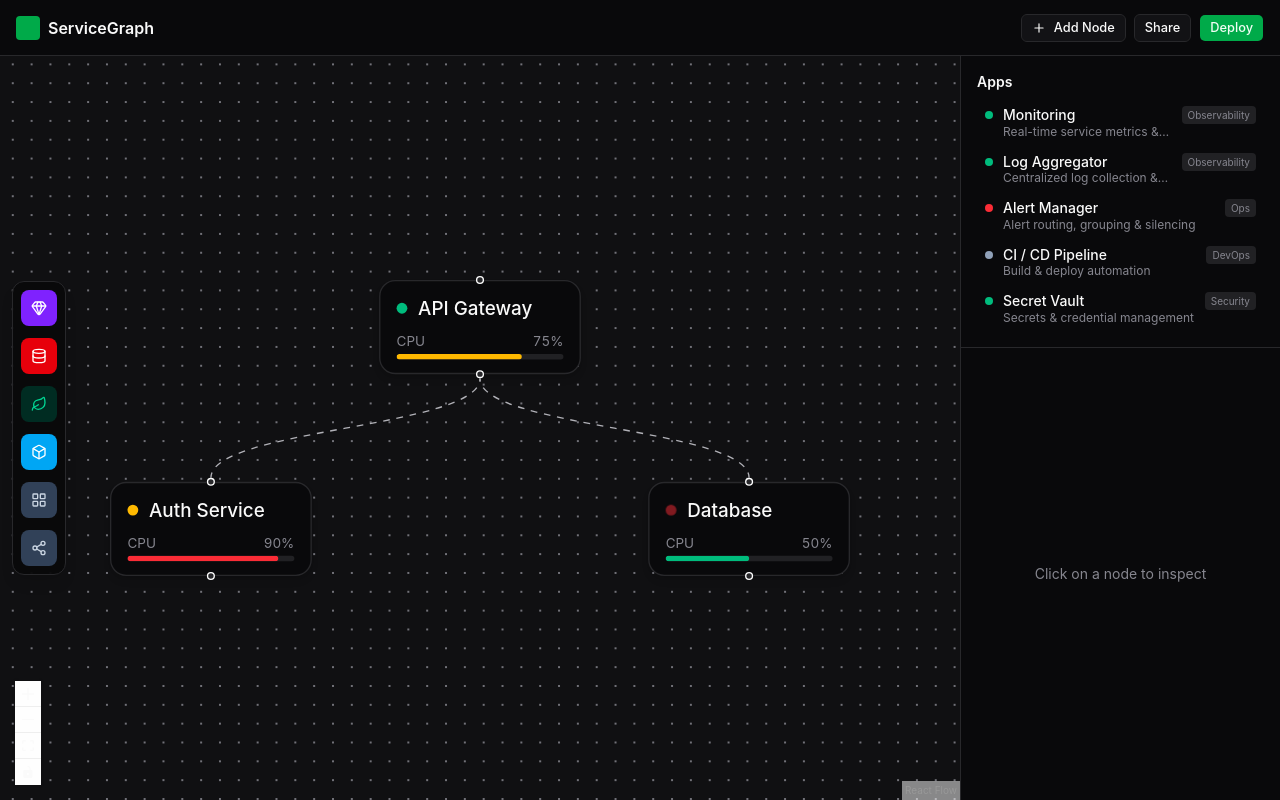
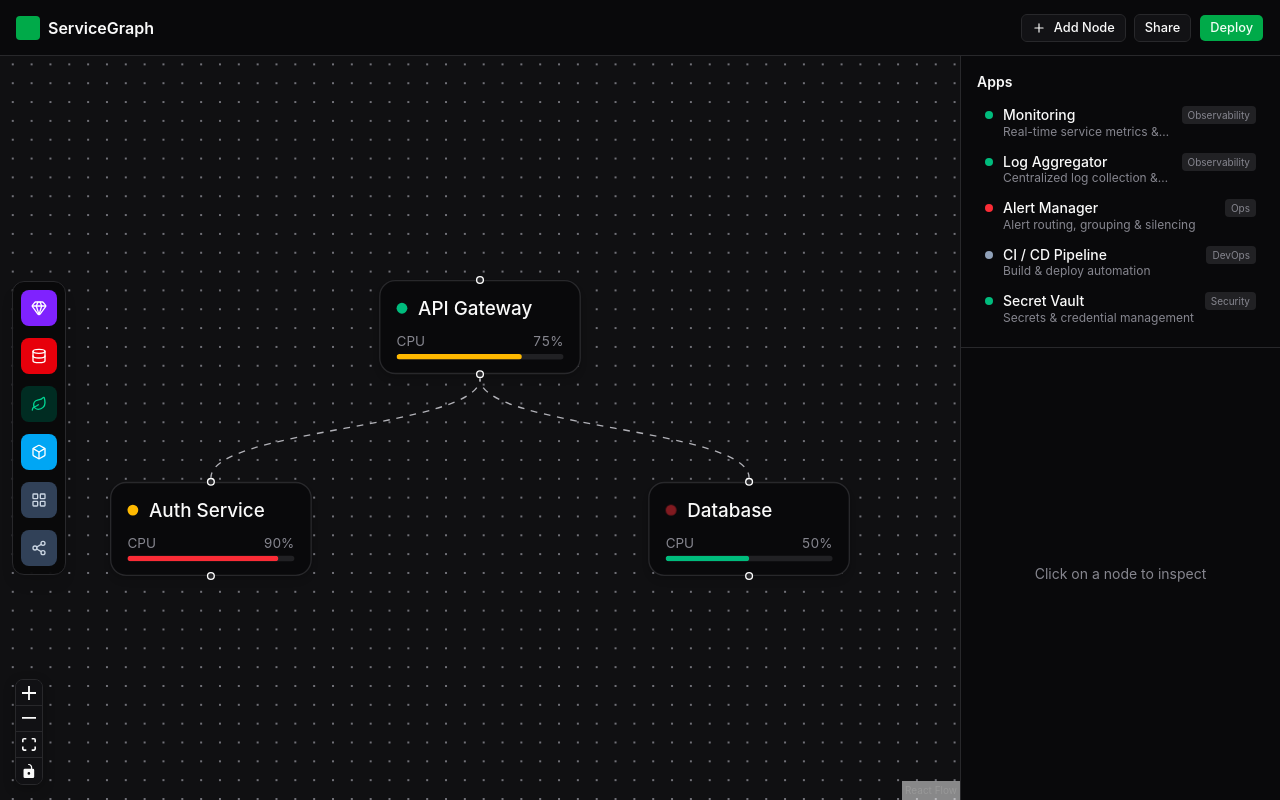
Before and after one commit to Sudipto-das/Service-graph-dashboard, a React (Vite) app: page / in a window 1280 px wide. Built offline with nearby package versions, Linux system fonts and the light colour scheme.

Commit message:
fix controls

```diff
--- a/src/components/ui/slider.tsx
+++ b/src/components/ui/slider.tsx
@@ -36,10 +36,9 @@ function Slider({
       )}
       {...props}
     >
-      <SliderPrimitive.Range className="absolute h-full bg-white" />
       <SliderPrimitive.Track
         data-slot="slider-track"
-        className="relative grow overflow-hidden rounded-full bg-muted data-horizontal:h-1 data-horizontal:w-full data-vertical:h-full data-vertical:w-1"
+        className="relative grow overflow-hidden rounded-full bg-muted data-horizontal:h-1.5 data-horizontal:w-full data-vertical:h-full data-vertical:w-1.5"
       >
         <SliderPrimitive.Range
           data-slot="slider-range"
@@ -50,7 +49,7 @@ function Slider({
         <SliderPrimitive.Thumb
           data-slot="slider-thumb"
           key={index}
-          className="relative block size-3 shrink-0 rounded-full border border-ring bg-white ring-ring/50 transition-[color,box-shadow] select-none after:absolute after:-inset-2 hover:ring-3 focus-visible:ring-3 focus-visible:outline-hidden active:ring-3 disabled:pointer-events-none disabled:opacity-50"
+          className="relative block size-3.5 shrink-0 rounded-full border border-ring bg-background shadow-sm ring-ring/50 transition-[color,box-shadow] select-none after:absolute after:-inset-2 hover:ring-3 focus-visible:ring-3 focus-visible:outline-hidden active:ring-3 disabled:pointer-events-none disabled:opacity-50"
         />
       ))}
     </SliderPrimitive.Root>
--- a/src/index.css
+++ b/src/index.css
@@ -79,6 +79,37 @@
   --ring:                   oklch(0.623 0.214 155.826);
 }
 
+/* ─── ReactFlow Controls ────────────────────────── */
+.react-flow__controls {
+  border: 1px solid var(--border) !important;
+  border-radius: var(--radius-lg) !important;
+  box-shadow: 0 4px 12px rgb(0 0 0 / 0.25) !important;
+  overflow: hidden;
+}
+
+.react-flow__controls button {
+  background: var(--card) !important;
+  color: var(--foreground) !important;
+  border-color: var(--border) !important;
+  width: 26px !important;
+  height: 26px !important;
+  transition: background-color 0.15s ease;
+}
+
+.react-flow__controls button:hover {
+  background: var(--accent) !important;
+}
+
+.react-flow__controls button svg {
+  fill: currentColor !important;
+  max-width: 14px !important;
+  max-height: 14px !important;
+}
+
+.react-flow__controls button:disabled {
+  opacity: 0.4;
+}
+
 /* ─── Base Styles ────────────────────────────────── */
 @layer base {
   * {
```
